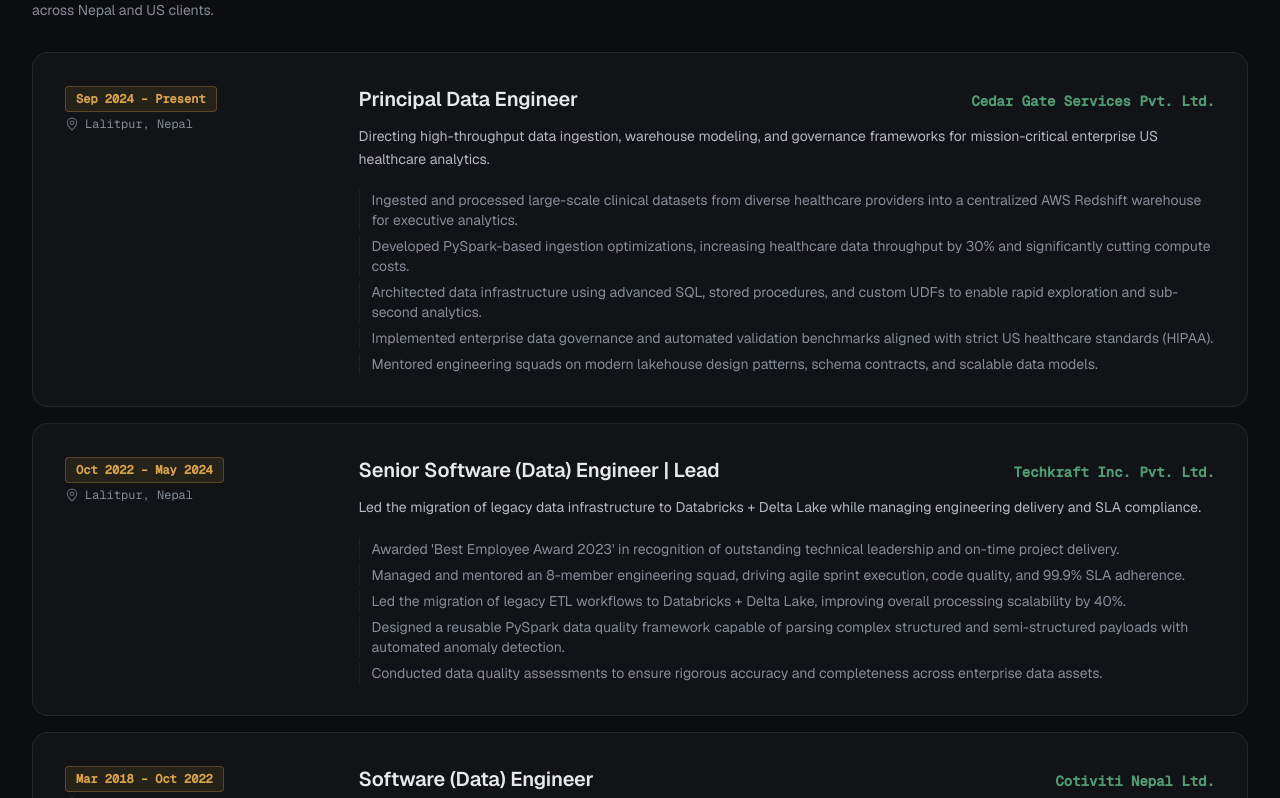
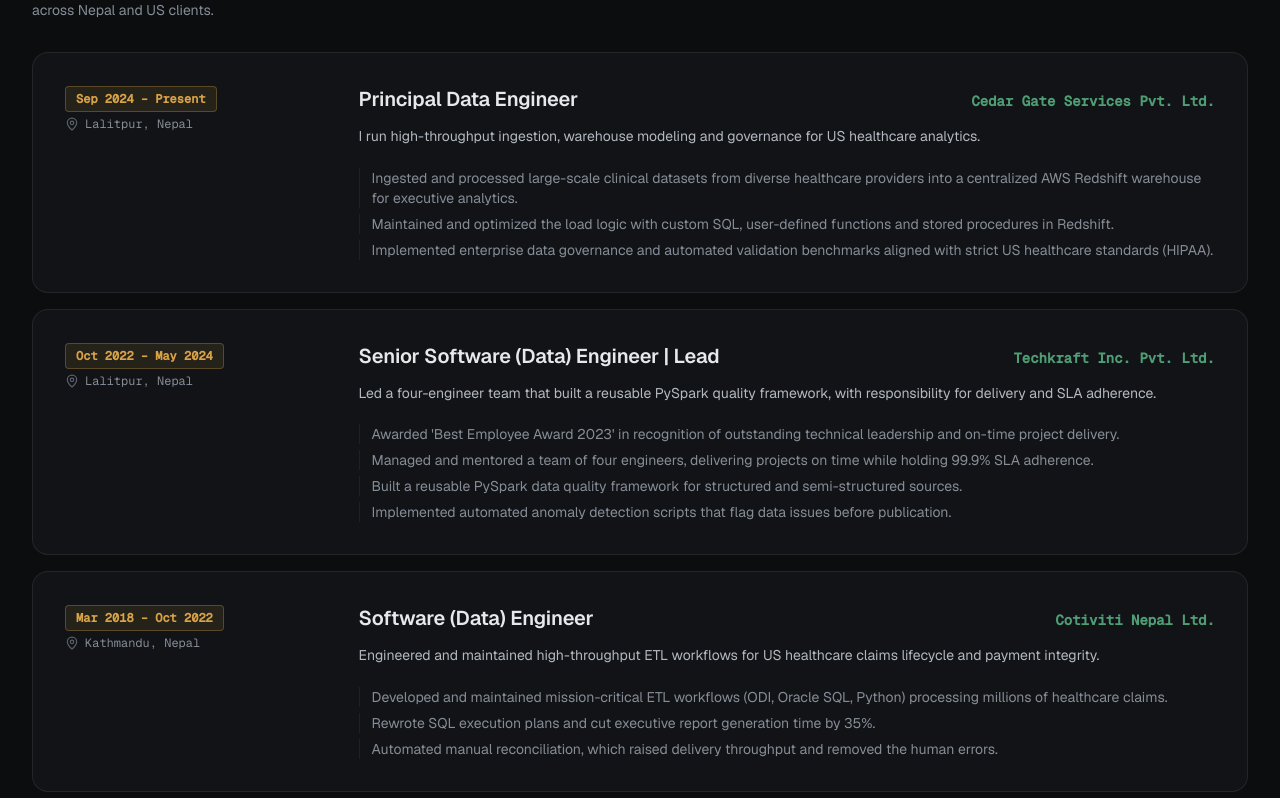
Before and after one commit to sabrinsingh/Sabrin_portfolio, a React (Vite) app: page / in a window 1280 px wide. Shown: the part 4202-5000 px from the top of the page. Built offline with nearby package versions, Linux system fonts and the light colour scheme.

Commit message:
feat(content): align experience, education and projects with the CV
Team size is four, the Cedar Gate work is Redshift rather than a lakehouse
migration, the inflated project metrics are gone, and the higher-secondary
entry is dropped.

```diff
--- a/src/data/portfolio.ts
+++ b/src/data/portfolio.ts
@@ -2,8 +2,9 @@ import {
     SiDatabricks, SiSnowflake,
     SiOracle, SiApachespark, SiPython, SiCoursera
 } from "react-icons/si";
+import type { IconType } from "react-icons";
 import { VscAzure } from "react-icons/vsc";
-import { FaBuilding, FaCode, FaDatabase, FaCogs } from "react-icons/fa";
+import { FaBuilding } from "react-icons/fa";
 
 export const experience = [
     {
@@ -11,13 +12,11 @@ export const experience = [
         role: "Principal Data Engineer",
         location: "Lalitpur, Nepal",
         period: "Sep 2024 – Present",
-        description: "Directing high-throughput data ingestion, warehouse modeling, and governance frameworks for mission-critical enterprise US healthcare analytics.",
+        description: "I run high-throughput ingestion, warehouse modeling and governance for US healthcare analytics.",
         highlights: [
             "Ingested and processed large-scale clinical datasets from diverse healthcare providers into a centralized AWS Redshift warehouse for executive analytics.",
-            "Developed PySpark-based ingestion optimizations, increasing healthcare data throughput by 30% and significantly cutting compute costs.",
-            "Architected data infrastructure using advanced SQL, stored procedures, and custom UDFs to enable rapid exploration and sub-second analytics.",
+            "Maintained and optimized the load logic with custom SQL, user-defined functions and stored procedures in Redshift.",
             "Implemented enterprise data governance and automated validation benchmarks aligned with strict US healthcare standards (HIPAA).",
-            "Mentored engineering squads on modern lakehouse design patterns, schema contracts, and scalable data models."
         ]
     },
     {
@@ -25,13 +24,12 @@ export const experience = [
         role: "Senior Software (Data) Engineer | Lead",
         location: "Lalitpur, Nepal",
         period: "Oct 2022 – May 2024",
-        description: "Led the migration of legacy data infrastructure to Databricks + Delta Lake while managing engineering delivery and SLA compliance.",
+        description: "Led a four-engineer team that built a reusable PySpark quality framework, with responsibility for delivery and SLA adherence.",
         highlights: [
             "Awarded 'Best Employee Award 2023' in recognition of outstanding technical leadership and on-time project delivery.",
-            "Managed and mentored an 8-member engineering squad, driving agile sprint execution, code quality, and 99.9% SLA adherence.",
-            "Led the migration of legacy ETL workflows to Databricks + Delta Lake, improving overall processing scalability by 40%.",
-            "Designed a reusable PySpark data quality framework capable of parsing complex structured and semi-structured payloads with automated anomaly detection.",
-            "Conducted data quality assessments to ensure rigorous accuracy and completeness across enterprise data assets."
+            "Managed and mentored a team of four engineers, delivering projects on time while holding 99.9% SLA adherence.",
+            "Built a reusable PySpark data quality framework for structured and semi-structured sources.",
+            "Implemented automated anomaly detection scripts that flag data issues before publication."
         ]
     },
     {
@@ -42,9 +40,8 @@ export const experience = [
         description: "Engineered and maintained high-throughput ETL workflows for US healthcare claims lifecycle and payment integrity.",
         highlights: [
             "Developed and maintained mission-critical ETL workflows (ODI, Oracle SQL, Python) processing millions of healthcare claims.",
-            "Optimized complex SQL execution plans, slashing executive report generation time by 35% and improving operational efficiency.",
-            "Automated manual reconciliation processes, dramatically increasing data delivery throughput and eliminating human errors.",
-            "Collaborated with business analysts to translate clinical business requirements into scalable, fault-tolerant pipelines."
+            "Rewrote SQL execution plans and cut executive report generation time by 35%.",
+            "Automated manual reconciliation, which raised delivery throughput and removed the human errors.",
         ]
     },
     {
@@ -55,7 +52,6 @@ export const experience = [
         description: "Backend data integration and database optimization for financial investment tracking systems.",
         highlights: [
             "Built backend integration modules in PHP (Laravel) and MySQL for investment tracking systems.",
-            "Optimized database performance via query tuning, indexing, and cached retrieval strategies."
         ]
     },
     {
@@ -83,7 +79,7 @@ export const personalInfo = {
     ],
     email: "sabrinlalsingh@gmail.com",
     location: "Kathmandu, Nepal",
-    summary: `Strategic Lead Data & QA Engineer and Data Delivery Manager with 9+ years directing petabyte-scale data infrastructure and high-performing engineering squads. Specializing in Databricks, Delta Lake, Snowflake, and AWS ecosystems, I bridge technical execution with business strategy—delivering high-fidelity, HIPAA-compliant data products and automated zero-defect validation gates.`,
+    summary: `Principal data engineer with 9+ years in healthcare data. I work in Redshift, Databricks, PySpark and SQL, and I build the checks that keep HIPAA-regulated claims and clinical data correct before it reaches a report.`,
     social: {
         github: "https://github.com/sabrinsingh",
         linkedin: "https://linkedin.com/in/sabrin-lal-singh-478218a0",
@@ -94,135 +90,130 @@ export const personalInfo = {
 export const projects = [
     {
         id: 1,
-        title: "Clinical Data Orchestration",
-        category: "databricks",
+        title: "Clinical Warehouse and Quality Checks",
+        category: "aws",
         description:
-            "Architected a scalable Medallion lakehouse processing 50M+ daily records, driving a 95% reduction in systemic data anomalies.",
-        technologies: ["Databricks", "Delta Lake", "PySpark", "Python"],
-        impact: "Reliable Clinical Ingestion",
-        metrics: "50M+ Daily Load"
+            "Clinical and claims data into one Redshift warehouse, with SQL checks that hold a batch before it reaches reporting.",
+        technologies: ["AWS Redshift", "Advanced SQL", "Stored Procedures", "Python"],
+        impact: "One checked load path",
+        metrics: "HIPAA-regulated data"
     },
     {
         id: 2,
-        title: "Redshift Analytics Framework",
-        category: "aws",
+        title: "PySpark Quality Framework",
+        category: "databricks",
         description:
-            "Engineered a centralized, high-performance warehouse architecture integrating 20+ sources, slashing query latency by 35%.",
-        technologies: ["AWS Redshift", "S3", "AWS Glue", "Advanced SQL"],
-        impact: "Strategic Decision Layer",
-        metrics: "Sub-Second Response"
+            "Built a reusable PySpark quality framework for structured and semi-structured feeds.",
+        technologies: ["PySpark", "Python", "Databricks", "Delta Lake"],
+        impact: "Checks reused across feeds",
+        metrics: "One check set"
     },
     {
         id: 3,
         title: "Healthcare Data QA & Claims Reconciliation",
         category: "healthcare-qa",
         description:
-            "Automated claims reconciliation and data quality verification engine using SQL stored procedures, catching discrepancies across 500K+ daily healthcare records.",
-        technologies: ["Advanced SQL", "Stored Procedures", "PostgreSQL", "AWS Redshift", "HIPAA QA"],
-        impact: "Zero Claim Discrepancies",
-        metrics: "100% Claim Integrity"
+            "Automated claims reconciliation in SQL, catching duplicate and missing claims before reports are built.",
+        technologies: ["Oracle SQL", "ODI", "Python", "Reconciliation"],
+        impact: "Manual reconciliation removed",
+        metrics: "35% faster reports"
     },
 ];
 
-export const skills = [
-    {
-        category: "Data Engineering & Lakehouses",
-        icon: FaDatabase,
-        items: ["ETL/ELT Design", "Data Modeling", "Databricks Workflows", "Delta Lake", "Snowflake", "Apache Spark (PySpark)"]
-    },
-    {
-        category: "Cloud Platforms & Warehousing",
-        icon: FaBuilding,
-        items: ["AWS (S3, Redshift, Glue)", "Azure Databricks", "Data Warehousing", "Performance & Cost Tuning"]
-    },
-    {
-        category: "Languages & Frameworks",
-        icon: FaCode,
-        items: ["Python (PySpark, Pandas)", "SQL (Redshift, PostgreSQL, Oracle)", "Stored Procedures & UDFs", "Git", "CI/CD Data Gates"]
-    },
-    {
-        category: "Data Quality & Automated QA",
-        icon: FaCogs,
-        items: ["Automated Validation Gates", "SQL Test Suites", "Claims Reconciliation", "Anomaly Detection Scripts", "Data Profiling", "Zero-Drift Sentinels"]
-    },
-    {
-        category: "Healthcare Domain & Governance",
-        icon: FaBuilding,
-        items: ["HIPAA Compliance", "Claims Lifecycle", "Encounter Data", "Data Governance Benchmarks", "HL7 / FHIR Feeds"]
-    }
-];
+export interface Certification {
+    name: string;
+    issuer: string;
+    year: string;
+    /** "certification" = proctored issuer credential; "course" = completed training. */
+    type: "certification" | "course";
+    /** Public verification URL (Credly or issuer). Shows a "Verify credential" link when set. */
+    verifyUrl?: string;
+    icon: IconType;
+}
 
-export const certifications = [
+export const certifications: Certification[] = [
     {
         name: "Databricks Certified Data Engineer Professional",
         issuer: "Databricks",
         year: "2024",
+        type: "certification",
         icon: SiDatabricks
     },
     {
         name: "Databricks Certified Associate Developer for Apache Spark",
         issuer: "Databricks",
         year: "2023",
+        type: "certification",
         icon: SiApachespark
     },
     {
         name: "Microsoft Azure Data Fundamentals (DP-900)",
         issuer: "Microsoft",
         year: "2023",
+        type: "certification",
         icon: VscAzure
     },
     {
         name: "Data Engineering Foundations Specialization",
         issuer: "IBM",
         year: "2024",
+        type: "course",
         icon: FaBuilding
     },
     {
         name: "Databases and SQL for Data Science with Python",
         issuer: "IBM",
         year: "2024",
+        type: "course",
         icon: SiPython
     },
     {
         name: "Snowflake SnowPro Core Certification",
         issuer: "Snowflake",
         year: "2022",
+        type: "certification",
         icon: SiSnowflake
     },
     {
         name: "Generative AI Fundamentals",
         issuer: "Databricks",
         year: "2024",
+        type: "course",
         icon: SiDatabricks
     },
     {
         name: "Oracle Certified Professional: Java SE 11 Developer",
         issuer: "Oracle",
         year: "2021",
+        type: "certification",
         icon: SiOracle
     },
     {
         name: "Apache Spark 3 Fundamentals with Scala",
         issuer: "Databricks",
         year: "2023",
+        type: "course",
         icon: SiApachespark
     },
     {
         name: "Python for Data Science, AI & Development",
         issuer: "IBM",
         year: "2022",
+        type: "course",
         icon: SiPython
     },
     {
         name: "ETL and Data Pipelines with Shell & Kafka",
         issuer: "IBM",
         year: "2024",
+        type: "course",
         icon: FaBuilding
     },
     {
         name: "Big Data with PySpark",
         issuer: "Coursera",
         year: "2022",
+        type: "course",
         icon: SiCoursera
     }
 ];
@@ -230,11 +221,11 @@ export const certifications = [
 export const recommendations = [
     {
         id: 1,
-        text: "I've had the pleasure of working alongside Sabrin Lal Singh at TechkraftInc... he's one of those rare professionals who truly makes everyone around him better. What strikes me most about Sabrin is his integrity... As a mentor, Sabrin is outstanding... He's not just technically excellent he's the kind of person who makes the whole team stronger just by being part of it.",
+        text: "I've had the pleasure of working alongside Sabrin Lal Singh at Techkraft Inc.... he's one of those rare professionals who truly makes everyone around him better. What strikes me most about Sabrin is his integrity... As a mentor, Sabrin is outstanding... He's not just technically excellent he's the kind of person who makes the whole team stronger just by being part of it.",
         author: "Paras Gautam",
         role: "Senior Data Engineer",
         relation: "Colleague",
-        company: "TechkraftInc"
+        company: "Techkraft Inc."
     },
     {
         id: 2,
@@ -261,13 +252,6 @@ export const education = [
         location: "Lalitpur, Nepal",
         period: "2012 – 2016",
         highlights: "Core engineering foundation in algorithms, database design, distributed systems, and computer networks."
-    },
-    {
-        degree: "+2 Science (Higher Secondary)",
-        institution: "Xavier International College",
-        location: "Kathmandu, Nepal",
-        period: "2010 – 2012",
-        highlights: "Mathematics and Physics focus."
     }
 ];
 
@@ -276,6 +260,6 @@ export const awards = [
         title: "Best Employee Award 2023",
         organization: "Techkraft Inc. Pvt. Ltd.",
         year: "2023",
-        description: "Awarded for exceptional engineering leadership, mentorship, and on-time migration of enterprise data infrastructure to Databricks Lakehouse."
+        description: "Awarded for engineering leadership and mentorship during 2023 delivery."
     }
 ];
```
